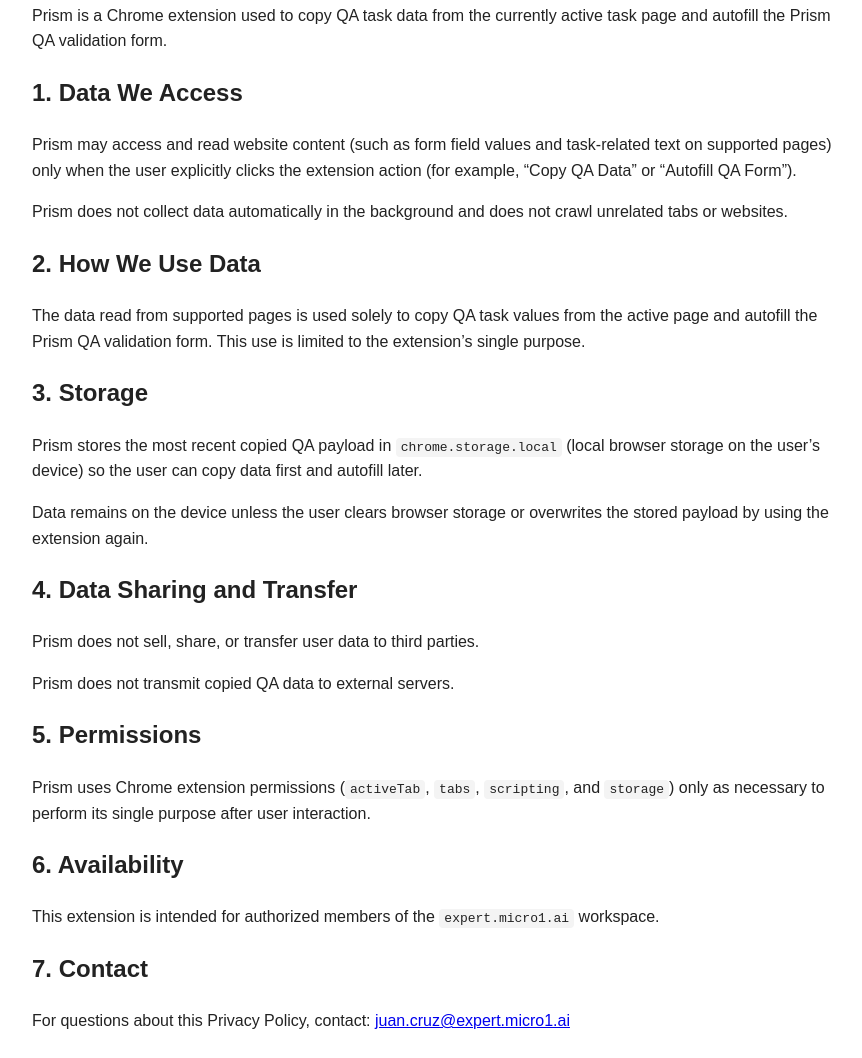
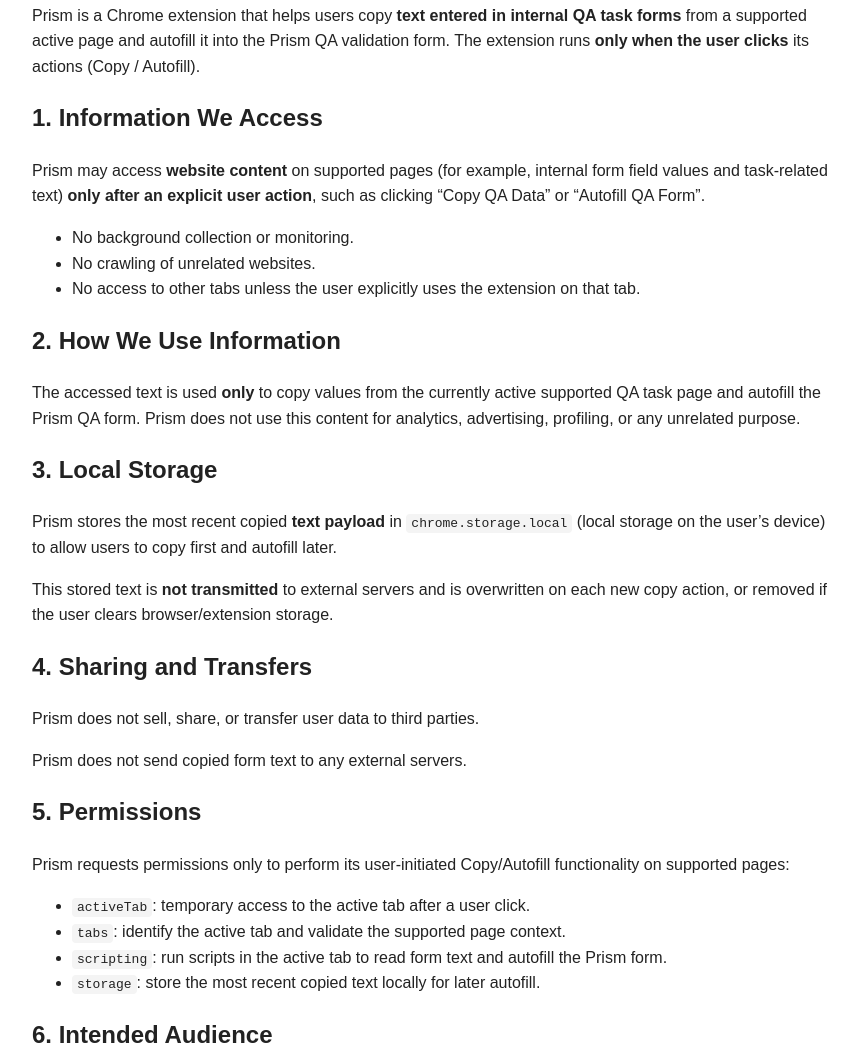
Before and after one commit to juancruz-sys/prism-extension-privacy-policy.github.io, a plain HTML site: page index.html in a window 1280 px wide. Shown: the part 154-1212 px from the top of the page, without its empty margins (208-1070 px from the left). Drawn offline with Linux system fonts and the light colour scheme.

Commit message:
Update index.html

```diff
--- a/index.html
+++ b/index.html
@@ -9,34 +9,60 @@
     h1 { margin-bottom: 8px; }
     .muted { color: #666; margin-bottom: 24px; }
     code { background: #f4f4f4; padding: 2px 5px; border-radius: 4px; }
+    ul { margin-top: 8px; }
   </style>
 </head>
 <body>
   <h1>Prism Extension Privacy Policy</h1>
   <p class="muted"><strong>Last updated:</strong> February 23, 2026</p>
 
-  <p>Prism is a Chrome extension used to copy QA task data from the currently active task page and autofill the Prism QA validation form.</p>
+  <p>
+    Prism is a Chrome extension that helps users copy <strong>text entered in internal QA task forms</strong> from a supported active page
+    and autofill it into the Prism QA validation form. The extension runs <strong>only when the user clicks</strong> its actions (Copy / Autofill).
+  </p>
 
-  <h2>1. Data We Access</h2>
-  <p>Prism may access and read website content (such as form field values and task-related text on supported pages) only when the user explicitly clicks the extension action (for example, “Copy QA Data” or “Autofill QA Form”).</p>
-  <p>Prism does not collect data automatically in the background and does not crawl unrelated tabs or websites.</p>
+  <h2>1. Information We Access</h2>
+  <p>
+    Prism may access <strong>website content</strong> on supported pages (for example, internal form field values and task-related text)
+    <strong>only after an explicit user action</strong>, such as clicking “Copy QA Data” or “Autofill QA Form”.
+  </p>
+  <ul>
+    <li>No background collection or monitoring.</li>
+    <li>No crawling of unrelated websites.</li>
+    <li>No access to other tabs unless the user explicitly uses the extension on that tab.</li>
+  </ul>
 
-  <h2>2. How We Use Data</h2>
-  <p>The data read from supported pages is used solely to copy QA task values from the active page and autofill the Prism QA validation form. This use is limited to the extension’s single purpose.</p>
+  <h2>2. How We Use Information</h2>
+  <p>
+    The accessed text is used <strong>only</strong> to copy values from the currently active supported QA task page and autofill the Prism QA form.
+    Prism does not use this content for analytics, advertising, profiling, or any unrelated purpose.
+  </p>
 
-  <h2>3. Storage</h2>
-  <p>Prism stores the most recent copied QA payload in <code>chrome.storage.local</code> (local browser storage on the user’s device) so the user can copy data first and autofill later.</p>
-  <p>Data remains on the device unless the user clears browser storage or overwrites the stored payload by using the extension again.</p>
+  <h2>3. Local Storage</h2>
+  <p>
+    Prism stores the most recent copied <strong>text payload</strong> in <code>chrome.storage.local</code> (local storage on the user’s device)
+    to allow users to copy first and autofill later.
+  </p>
+  <p>
+    This stored text is <strong>not transmitted</strong> to external servers and is overwritten on each new copy action, or removed if the user clears
+    browser/extension storage.
+  </p>
 
-  <h2>4. Data Sharing and Transfer</h2>
+  <h2>4. Sharing and Transfers</h2>
   <p>Prism does not sell, share, or transfer user data to third parties.</p>
-  <p>Prism does not transmit copied QA data to external servers.</p>
+  <p>Prism does not send copied form text to any external servers.</p>
 
   <h2>5. Permissions</h2>
-  <p>Prism uses Chrome extension permissions (<code>activeTab</code>, <code>tabs</code>, <code>scripting</code>, and <code>storage</code>) only as necessary to perform its single purpose after user interaction.</p>
+  <p>Prism requests permissions only to perform its user-initiated Copy/Autofill functionality on supported pages:</p>
+  <ul>
+    <li><code>activeTab</code>: temporary access to the active tab after a user click.</li>
+    <li><code>tabs</code>: identify the active tab and validate the supported page context.</li>
+    <li><code>scripting</code>: run scripts in the active tab to read form text and autofill the Prism form.</li>
+    <li><code>storage</code>: store the most recent copied text locally for later autofill.</li>
+  </ul>
 
-  <h2>6. Availability</h2>
-  <p>This extension is intended for authorized members of the <code>expert.micro1.ai</code> workspace.</p>
+  <h2>6. Intended Audience</h2>
+  <p>This extension is intended for authorized users of the <code>expert.micro1.ai</code> workspace and supported internal QA pages.</p>
 
   <h2>7. Contact</h2>
   <p>For questions about this Privacy Policy, contact: <a href="mailto:juan.cruz@expert.micro1.ai">juan.cruz@expert.micro1.ai</a></p>
```
